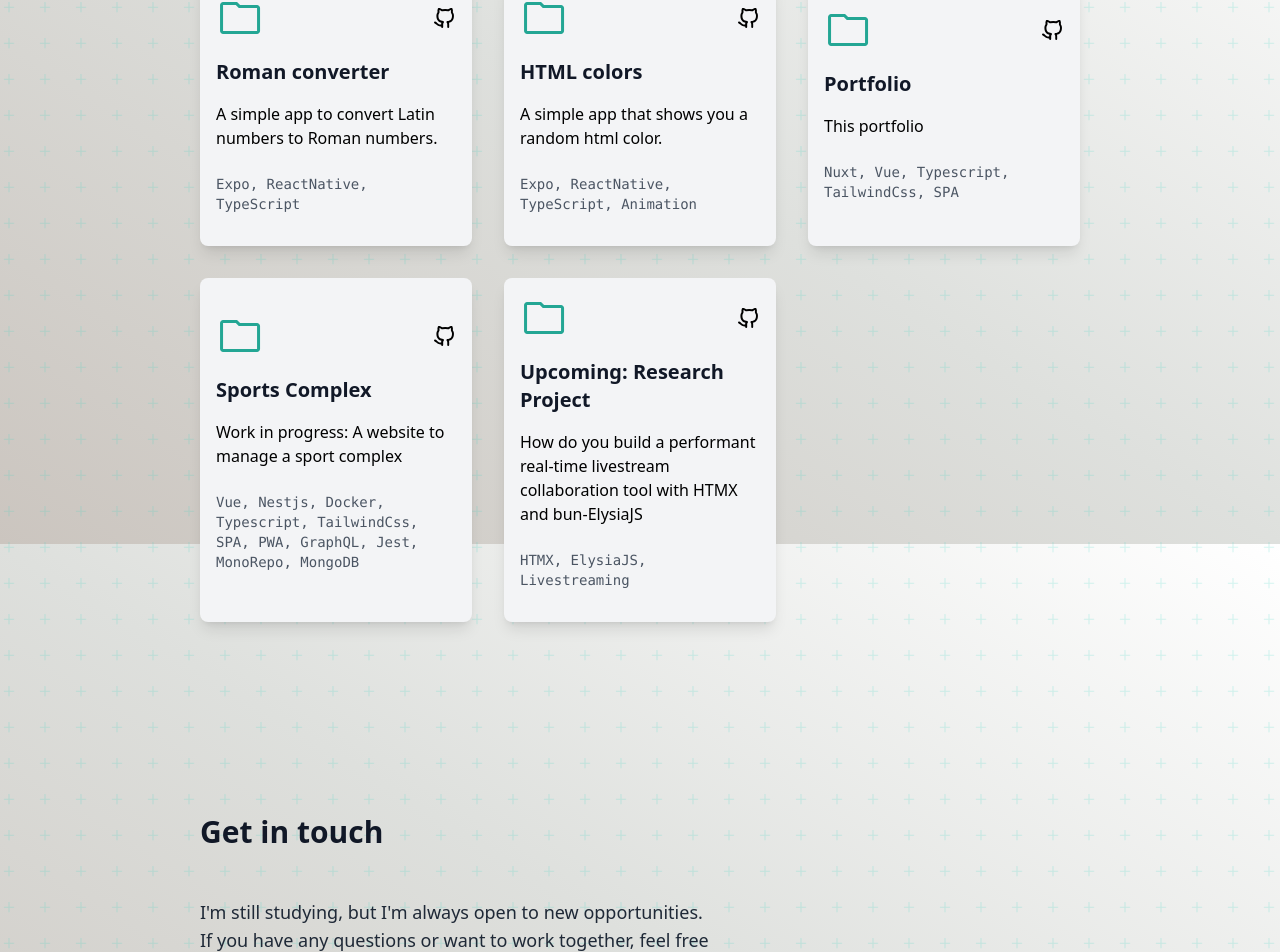
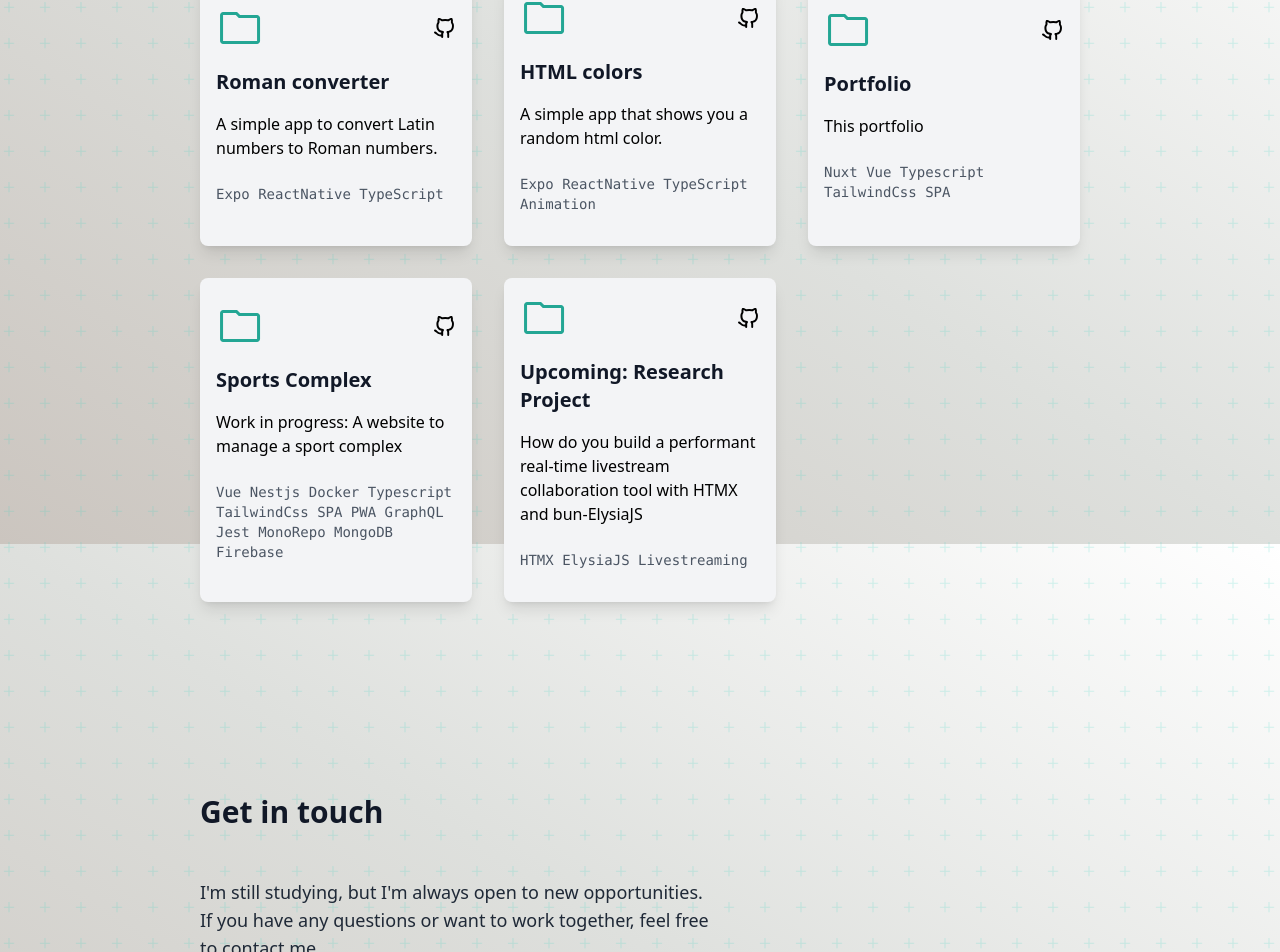
Before and after one commit to JarneDel/frontend-portfolio, a Nuxt app: page / in a window 1280 px wide. Shown: the part 3456-4408 px from the top of the page. Built offline with nearby package versions, Linux system fonts and the light colour scheme.

Commit message:
Removed comma's

```diff
--- a/components/Projects/ProjectsOthers.vue
+++ b/components/Projects/ProjectsOthers.vue
@@ -43,28 +43,28 @@ const projects: IProject[] = [
     id: 1,
     name: 'Roman converter',
     description: 'A simple app to convert Latin numbers to Roman numbers.',
-    technologies: 'Expo, ReactNative, TypeScript',
+    technologies: 'Expo ReactNative TypeScript',
     githubUrl: 'https://github.com/JarneDel/app-converter',
   },
   {
     id: 2,
     name: 'HTML colors',
     description: 'A simple app that shows you a random html color.',
-    technologies: 'Expo, ReactNative, TypeScript, Animation',
+    technologies: 'Expo ReactNative TypeScript Animation',
     githubUrl: 'https://github.com/JarneDel/app-html-kleuren/tree/develop',
   },
   {
     id: 3,
     name: 'Portfolio',
     description: 'This portfolio',
-    technologies: 'Nuxt, Vue, Typescript, TailwindCss, SPA',
+    technologies: 'Nuxt Vue Typescript TailwindCss SPA',
     githubUrl: 'https://github.com/JarneDel/frontend-portfolio',
   },
   {
     id: 4,
     name: 'Sports Complex',
     description: 'Work in progress: A website to manage a sport complex',
-    technologies: 'Vue, Nestjs, Docker, Typescript, TailwindCss, SPA, PWA, GraphQL, Jest, MonoRepo, MongoDB',
+    technologies: 'Vue Nestjs Docker Typescript TailwindCss SPA PWA GraphQL Jest MonoRepo MongoDB Firebase',
     githubUrl: 'https://github.com/JarneDel/Doran-Jarne-Tibo',
   },
   {
@@ -72,7 +72,7 @@ const projects: IProject[] = [
     name: "Upcoming: Research Project",
     description: "How do you build a performant real-time livestream collaboration tool with HTMX and bun-ElysiaJS",
     githubUrl: "/404",
-    technologies: "HTMX, ElysiaJS, Livestreaming",
+    technologies: "HTMX ElysiaJS Livestreaming",
   }
 ]
 </script>
```
